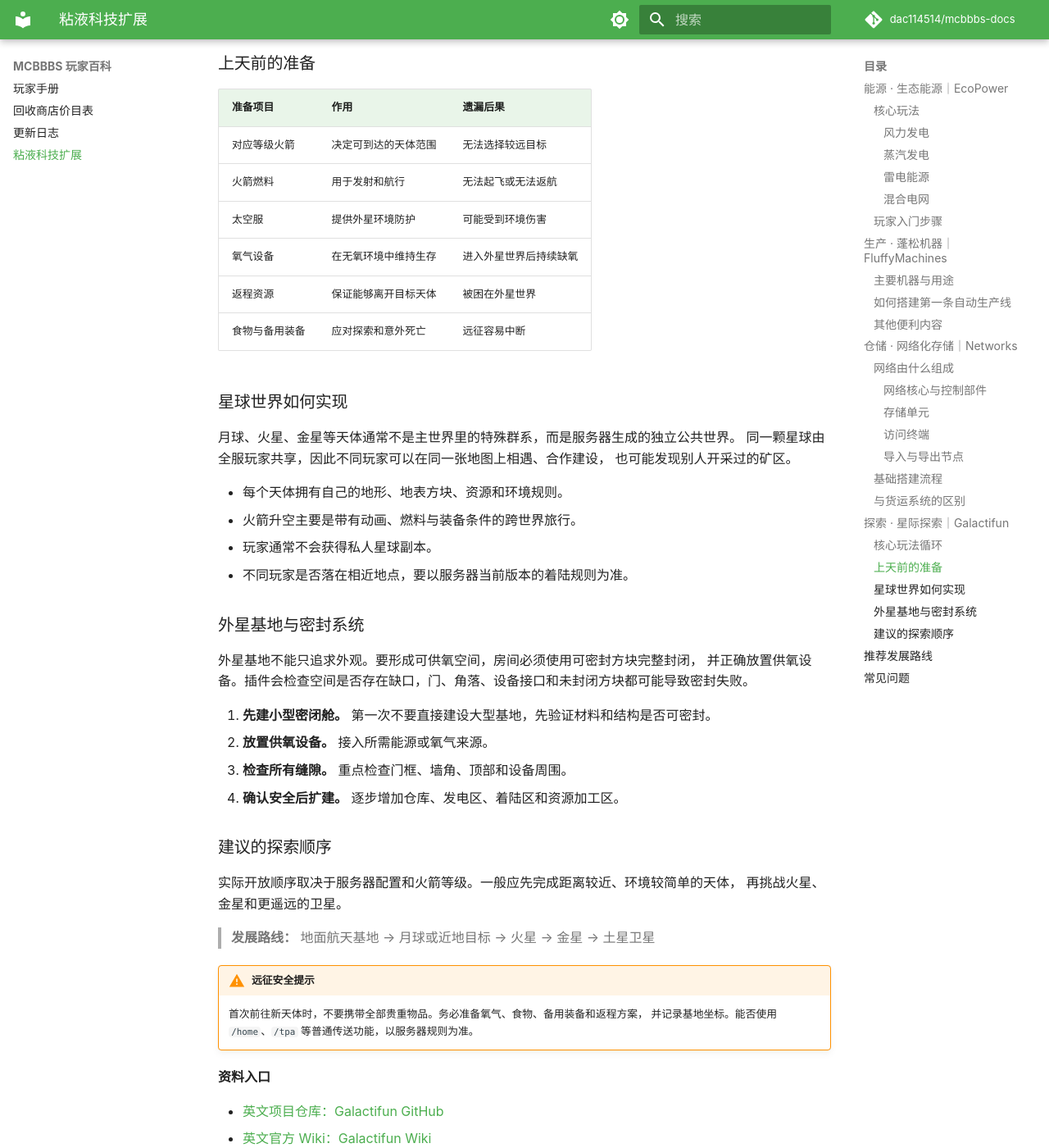
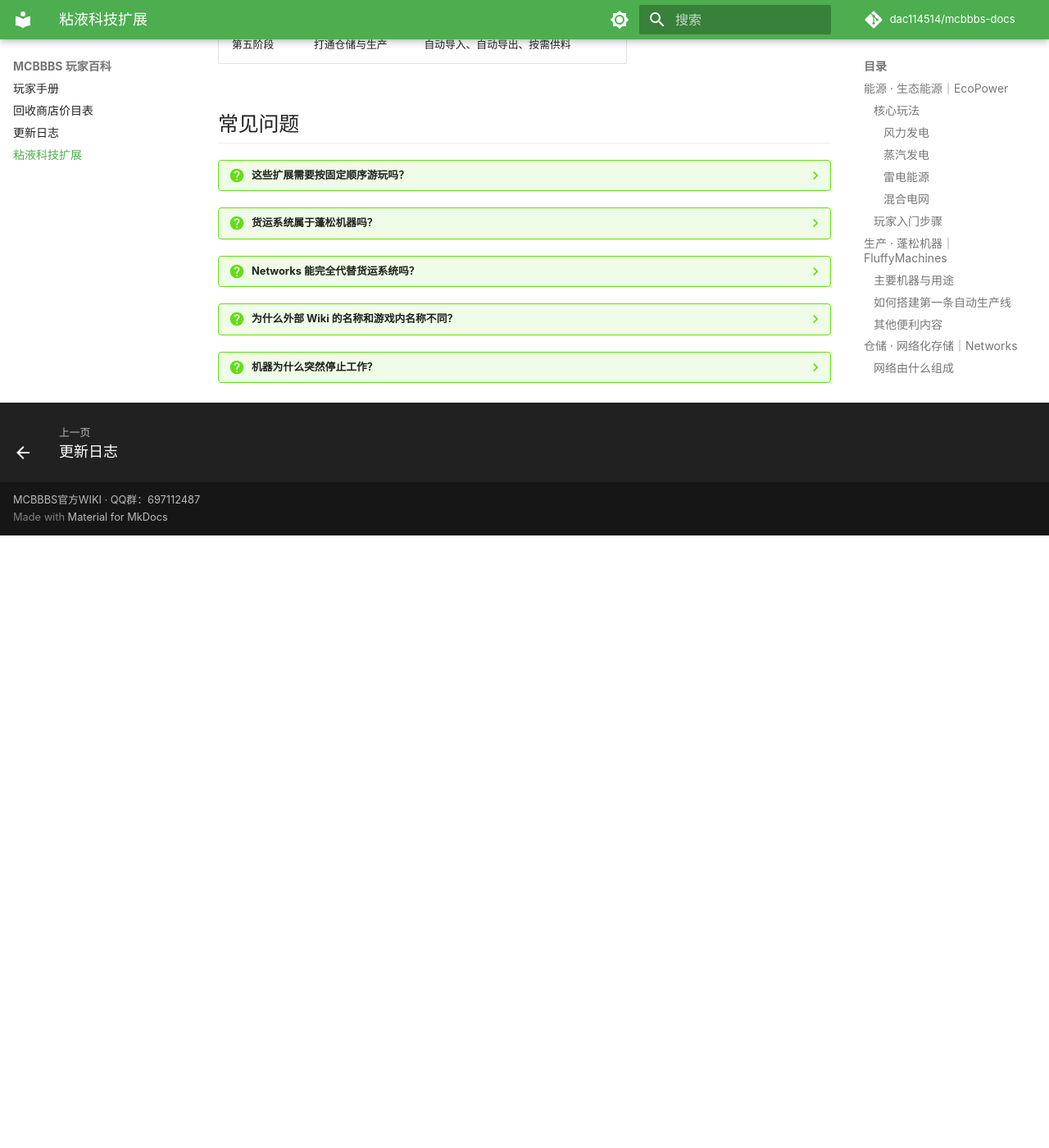
Before and after one commit to dac114514/mcbbbs-docs, an MkDocs documentation site: the page built from docs/slimefun-addons.md, in a window 1280 px wide and 1400 px high, scrolled down 4777 px. Shown: the whole window at 82% size. Built offline with MkDocs 1.6.1 and Material for MkDocs 9.7.7, drawn with Linux system fonts in a browser that asks for light colours; comment, search, counter and statistics services are not loaded; after the commit the page ends 5430 px from its top, so only the background shows below that; some of the changed text lies outside the part shown.

Commit message:
删除星际探索附属文档

```diff
--- a/docs/slimefun-addons.md
+++ b/docs/slimefun-addons.md
@@ -1,6 +1,6 @@
 # 粘液科技扩展玩法指南 { #overview }
 
-> 本页介绍计划加入服务器的四项扩展：生态能源、蓬松机器、网络化存储与星际探索。
+> 本页介绍计划加入服务器的三项扩展：生态能源、蓬松机器与网络化存储。
 
 扩展内容概览
 
@@ -9,15 +9,13 @@
 | 能源 | EcoPower 生态能源 |
 | 生产 | FluffyMachines 蓬松机器 |
 | 仓储 | Networks 网络化存储 |
-| 探索 | Galactifun 星际探索 |
-| 适合阶段 | 粘液科技中期至大后期 |
+| 适合阶段 | 粘液科技中期至后期 |
 | 主要目标 | 建设完整科技工业体系 |
 
-这四项扩展并不是彼此孤立的内容。玩家可以先建立稳定的清洁能源，
-再利用自动化机器持续生产材料，将产物集中保存到网络仓库，
-最后投入火箭、燃料和宇航装备的制造，进入月球、火星、金星与土星卫星。
+这三项扩展并不是彼此孤立的内容。玩家可以先建立稳定的清洁能源，
+再利用自动化机器持续生产材料，最后将产物集中保存到网络仓库。
 
-> **发展路线：** 生态能源 → 自动化生产 → 网络仓储 → 航天制造 → 星际探索
+> **发展路线：** 生态能源 → 自动化生产 → 网络仓储
 
 !!! warning "重要说明"
 
@@ -53,11 +51,11 @@ EcoPower 用于扩充粘液科技的发电体系。它让玩家不再只依赖
 1. **确认用电规模。** 先计算当前机器数量，避免只造发电机却没有足够储电能力。
 2. **选择合适能源。** 开阔基地可优先考虑风力；工业基地可考虑蒸汽；雷电设备作为补充。
 3. **配置电容。** 发电量会随条件变化，电容可以储存富余电力并缓冲短时缺电。
-4. **建立分区电网。** 建议将农业、矿物加工、仓库和航天工业分成不同用电区域。
+4. **建立分区电网。** 建议将农业、矿物加工、仓库和网络存储分成不同用电区域。
 
 !!! info "推荐用途"
 
-    为蓬松机器的自动生产线、Networks 网络节点以及 Galactifun 航天制造设备提供长期电力。
+    为蓬松机器的自动生产线以及 Networks 网络节点提供长期电力。
 
 **资料入口**
 
@@ -153,73 +151,13 @@ Networks 提供类似模组化科技中的中央仓储系统。玩家不必逐
 
 !!! info "适合存放的物品"
 
-    粉尘、合金、机器零件、导线、电路板、农作物、建筑材料、火箭部件以及其他数量较大的常用资源。
+    粉尘、合金、机器零件、导线、电路板、农作物、建筑材料以及其他数量较大的常用资源。
 
 **资料入口**
 
 - [英文项目仓库：Networks GitHub](https://github.com/Sefiraat/Networks)
 - [英文官方文档：Networks Documentation](https://docs.sefiraat.dev/networks/)
 - [鬼斩中文 Wiki：Networks](https://slimefun-addons-wiki.guizhanss.cn/networks/)
-
-## 探索 · 星际探索｜Galactifun { #galactifun }
-
-Galactifun 将粘液科技的后期目标扩展到太空。玩家需要建设航天工业，
-制造火箭、燃料、太空服和氧气设备，再前往月球、火星、金星以及土星的卫星。
-
-### 核心玩法循环
-
-> **发展路线：** 制造火箭零件 → 生产燃料 → 准备氧气与宇航装备 → 发射 → 探索外星世界 → 建立基地
-
-### 上天前的准备
-
-| 准备项目 | 作用 | 遗漏后果 |
-| --- | --- | --- |
-| 对应等级火箭 | 决定可到达的天体范围 | 无法选择较远目标 |
-| 火箭燃料 | 用于发射和航行 | 无法起飞或无法返航 |
-| 太空服 | 提供外星环境防护 | 可能受到环境伤害 |
-| 氧气设备 | 在无氧环境中维持生存 | 进入外星世界后持续缺氧 |
-| 返程资源 | 保证能够离开目标天体 | 被困在外星世界 |
-| 食物与备用装备 | 应对探索和意外死亡 | 远征容易中断 |
-
-### 星球世界如何实现
-
-月球、火星、金星等天体通常不是主世界里的特殊群系，而是服务器生成的独立公共世界。
-同一颗星球由全服玩家共享，因此不同玩家可以在同一张地图上相遇、合作建设，
-也可能发现别人开采过的矿区。
-
-- 每个天体拥有自己的地形、地表方块、资源和环境规则。
-- 火箭升空主要是带有动画、燃料与装备条件的跨世界旅行。
-- 玩家通常不会获得私人星球副本。
-- 不同玩家是否落在相近地点，要以服务器当前版本的着陆规则为准。
-
-### 外星基地与密封系统
-
-外星基地不能只追求外观。要形成可供氧空间，房间必须使用可密封方块完整封闭，
-并正确放置供氧设备。插件会检查空间是否存在缺口，门、角落、设备接口和未封闭方块都可能导致密封失败。
-
-1. **先建小型密闭舱。** 第一次不要直接建设大型基地，先验证材料和结构是否可密封。
-2. **放置供氧设备。** 接入所需能源或氧气来源。
-3. **检查所有缝隙。** 重点检查门框、墙角、顶部和设备周围。
-4. **确认安全后扩建。** 逐步增加仓库、发电区、着陆区和资源加工区。
-
-### 建议的探索顺序
-
-实际开放顺序取决于服务器配置和火箭等级。一般应先完成距离较近、环境较简单的天体，
-再挑战火星、金星和更遥远的卫星。
-
-> **发展路线：** 地面航天基地 → 月球或近地目标 → 火星 → 金星 → 土星卫星
-
-!!! warning "远征安全提示"
-
-    首次前往新天体时，不要携带全部贵重物品。务必准备氧气、食物、备用装备和返程方案，
-    并记录基地坐标。能否使用 `/home`、`/tpa` 等普通传送功能，以服务器规则为准。
-
-**资料入口**
-
-- [英文项目仓库：Galactifun GitHub](https://github.com/Slimefun-Addon-Community/Galactifun)
-- [英文官方 Wiki：Galactifun Wiki](https://github.com/Slimefun-Addon-Community/Galactifun/wiki)
-- [鬼斩中文 Wiki：星际科技](https://slimefun-addons-wiki.guizhanss.cn/galactifun/)
-- [鬼斩中文 Wiki：密封与氧气](https://slimefun-addons-wiki.guizhanss.cn/galactifun/sealing)
 
 ## 推荐发展路线 { #route }
 
@@ -230,14 +168,12 @@ Galactifun 将粘液科技的后期目标扩展到太空。玩家需要建设航
 | 第三阶段 | 形成完整生产线 | 自动远古祭坛、粉尘加工、成品回收 |
 | 第四阶段 | 建设中央仓库 | Networks 核心、存储单元、访问终端 |
 | 第五阶段 | 打通仓储与生产 | 自动导入、自动导出、按需供料 |
-| 第六阶段 | 进入航天时代 | 火箭、燃料、太空服、氧气设备 |
-| 第七阶段 | 建设外星基地 | 密闭舱、外星能源、仓库、资源加工区 |
 
 ## 常见问题 { #faq }
 
 ??? question "这些扩展需要按固定顺序游玩吗？"
 
-    不强制。玩家可以单独研究某一个附加，但按照“能源—生产—仓储—航天”的路线发展会更顺畅。
+    不强制。玩家可以单独研究某一个附加，但按照“能源—生产—仓储”的路线发展会更顺畅。
 
 ??? question "货运系统属于蓬松机器吗？"
 
@@ -247,10 +183,6 @@ Galactifun 将粘液科技的后期目标扩展到太空。玩家需要建设航
 
     不能简单理解为完全替代。Networks 更偏中央存储和按需调用；货运系统更偏机器与容器之间的物流。两者组合使用效果最好。
 
-??? question "不同玩家会在同一颗星球相遇吗？"
-
-    通常会。外星天体一般是全服共享的公共世界，而不是每名玩家独享的副本。不过着陆地点是否相同，要看当前版本和服务器配置。
-
 ??? question "为什么外部 Wiki 的名称和游戏内名称不同？"
 
     不同汉化版本、构建版本和服务器配置可能采用不同译名。查找配方和机器时，应优先使用服务器内粘液科技指南。
```
